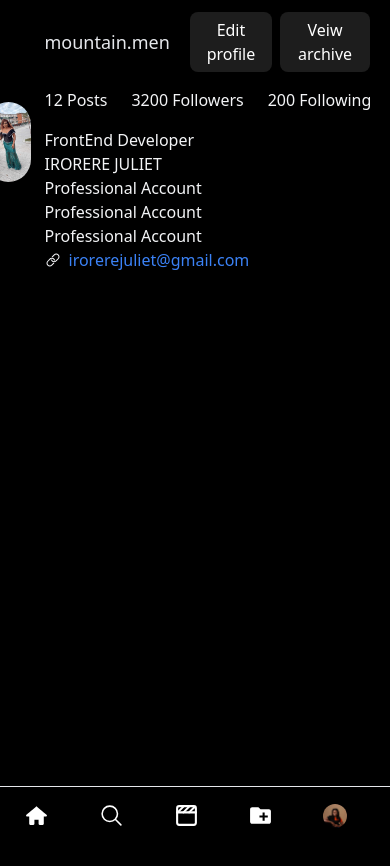
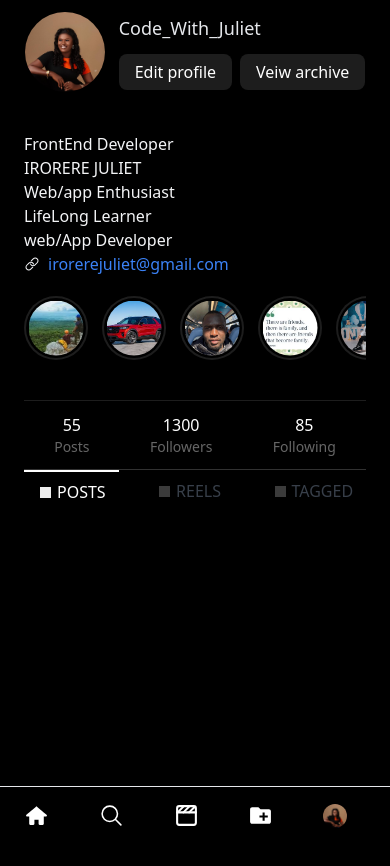
Before and after one commit to irorerejuliet/Instagram-website, a React (Vite) app: page /profile in a window 390 px wide. Shown: the top 866 px of the page. Built offline with nearby package versions, Linux system fonts and the light colour scheme; grey boxes are pictures that could not be loaded.

Commit message:
completed profilepage on mobile

```diff
--- a/src/Components/Main.jsx
+++ b/src/Components/Main.jsx
@@ -42,7 +42,7 @@ const Main= () => {
           <div className="flex items-start flex-col">
             <div className="flex items-center gap-x-5 mb-4">
               <Link to="/profile" className="text-lg text-gray-200 font-normal">
-                mountain.men
+              Code-With
               </Link>
               <div className="flex items-center gap-x-2">
                 <button className="bg-[#1d1d1d] rounded-lg px-4 py-1.5 text-base text-white font-normal hover:bg-[#2f2f2f] ease-out duration-150">
@@ -70,10 +70,10 @@ const Main= () => {
             </p>
             {/* Bio */}
             <p className="text-base text-gray-100 font-normal">
- <br />
-              IRORERE JULIET <br />
-              Business Strategist <br />
-              Chief Buider <br />
+               IRORERE JULIET <br />
+              Web Enthusiast <br />
+              LifeLong Learner <br />
+              web/App Developer <br />
             </p>
             {/* Links */}
             <p className="text-base text-gray-100 font-normal flex items-center gap-x-2">
--- a/src/Pages/MobileProfile.jsx
+++ b/src/Pages/MobileProfile.jsx
@@ -1,22 +1,44 @@
-import React from 'react'
+import React, { useState } from 'react'
 import { IoIosLink, IoIosSettings } from 'react-icons/io';
 import { Link } from 'react-router-dom';
+import { highlightData } from '../Components/Constants/HighlightData';
+import { LiaTableSolid } from 'react-icons/lia';
+import { RiCalendarEventFill, RiPriceTag2Fill } from 'react-icons/ri';
+import Posts from '../Components/Posts';
+import Tags from '../Components/Tags';
+import Reels from '../Components/Reels';
+import Tab from '../Components/Tab';
 
 const MobileProfile = () => {
+   const [activeTab, setActiveTab] = useState("posts");
+  const [isContentVisible, setContentVisible] = useState(true)
+
+
+    const handleTabClick = (tab) => {
+      setContentVisible(false);
+
+      // delay animation
+      setTimeout(() => {
+        setActiveTab(tab);
+        setContentVisible(true);
+      }, 300);
+    };
   return (
     <>
       <div className="w-full h-auto md:hidden block text-white">
+        {/* Your info section */}
         <div className="w-full h-auto flex items-center lg:gap-x-20 md:gap-x-16 sm:gap-x-12 gap-x-3.5 justify-center mb-10">
           <img
-            src="/images/ifueko.jpg"
+            src="/images/ProfilePictureMobile.jpg"
             alt="profile-img"
             className="rounded-full md:w-44 w-20  h-20 object-cover"
           />
-          <div className="flex items-start flex-col">
-            <div className="flex items-center gap-x-5 mb-4">
+          <div className="flex items-start flex-col gap-y-3">
+            {/* username */}
             <Link to="/profile" className="text-lg text-gray-200 font-normal">
-                mountain.men
+             Code_With_Juliet
             </Link>
+            {/* buttons */}
             <div className="flex items-center gap-x-2">
               <button className="bg-[#1d1d1d] rounded-lg px-4 py-1.5 text-base text-white font-normal hover:bg-[#2f2f2f] ease-out duration-150">
                 Edit profile
@@ -25,39 +47,94 @@ const MobileProfile = () => {
                 Veiw archive
               </button>
             </div>
-              <IoIosSettings size={20} className="text-white" />
           </div>
-            {/* Post, followes, following */}
-            <div className="flex items-center gap-x-6 mb-4">
-              <h6 className="text-base text-gray-100 font-normal">12 Posts</h6>
-              <Link to="/" className="text-base text-gray-100 font-normal">
-                3200 Followers
-              </Link>
-              <Link to="/" className="text-base text-gray-100 font-normal">
-                200 Following
-              </Link>
+          {/* for refrence use only */}
         </div>
-            {/* fullname */}
+        {/* Bio */}
         <p className="text-base text-gray-100 font-normal">
           FrontEnd Developer
         </p>
-            {/* Bio */}
         <p className="text-base text-gray-100 font-normal">
           IRORERE JULIET <br />
-              Professional Account <br />
-              Professional Account <br />
-              Professional Account <br />
+          Web/app Enthusiast <br />
+          LifeLong Learner <br />
+          web/App Developer <br />
         </p>
-            {/* Links */}
-            <p className="text-base text-gray-100 font-normal flex items-center gap-x-2">
+        {/* Link section */}
+        <p className="text-base text-gray-100 font-normal flex items-center gap-x-2 mb-5">
           <IoIosLink />
-              <Link
-                to="/"
-                className="text-blue-500 hover:underline font-medium"
-              >
+          <Link to="/" className="text-blue-500 hover:underline font-medium">
             irorerejuliet@gmail.com
           </Link>
         </p>
+        {/* Highlight section */}
+        <div className="w-full h-auto flex items-center gap-x-9 mb-10">
+          <div className=" w-full h-auto flex items-center gap-x-3.5 overflow-x-scroll">
+            {highlightData.map(({ id, image, username }) => (
+              <Link
+                to="/"
+                key={id}
+                className="flex items-center justify-between flex-col flex-shrink-0"
+              >
+                <div className="w-16 h-16 rounded-full object-cover p-[2px] bg-gradient-to-r from-[#1d1d1d] to-[#1d1d1d]">
+                  <img
+                    src={image}
+                    alt={username}
+                    className="rounded-full h-full w-full object-cover p-[2.5px] bg-black"
+                  />
+                  <p className="text-white text-sm mt-1">{username}</p>
+                </div>
+              </Link>
+            ))}
+          </div>
+        </div>
+        {/* Posts, followers, following */}
+        <div className="w-full h-auto flex items-center justify-around border-t border-t-[#1d1d1d]">
+          <div className="flex items-center flex-col py-3">
+            <h6 className="text-base text-white font-medium mb-0">55</h6>
+            <p className="text-sm text-white/40 font-thin">Posts</p>
+          </div>
+          <div className="flex items-center flex-col py-3">
+            <h6 className="text-base text-white font-medium mb-0">1300</h6>
+            <p className="text-sm text-white/40 font-thin">Followers</p>
+          </div>
+          <div className="flex items-center flex-col py-3">
+            <h6 className="text-base text-white font-medium mb-0">85</h6>
+            <p className="text-sm text-white/40 font-thin">Following</p>
+          </div>
+        </div>
+        {/* Post, Reels, Tagged section */}
+        <div className="w-full h-auto">
+          {/* tag section */}
+          <div className="w-full h-auto flex items-center justify-center gap-x-6 mb-4 border-t border-[#313131]">
+            <Tab
+              label="POSTS"
+              icon={<LiaTableSolid />}
+              isActive={activeTab === "posts"}
+              onclick={() => handleTabClick("posts")}
+            />
+            <Tab
+              label="REELS"
+              icon={<RiCalendarEventFill />}
+              isActive={activeTab === "reels"}
+              onclick={() => handleTabClick("reels")}
+            />
+            <Tab
+              label="TAGGED"
+              icon={<RiPriceTag2Fill />}
+              isActive={activeTab === "tag"}
+              onclick={() => handleTabClick("tagged")}
+            />
+          </div>
+          {/* Tab content section */}
+          <div
+            className={`mt-4 transition-opacity duration-300 ease-out ${
+              isContentVisible ? "opacity-100" : "opacity-0"
+            }`}
+          >
+            {activeTab === "posts" && <Posts />}
+            {activeTab === "reels" && <Reels />}
+            {activeTab === "tagged" && <Tags />}
           </div>
         </div>
       </div>
```
Also changed, not shown: public/images/ProfilePictureMobile.jpg (added). Lines whose indentation alone changed are shown as unchanged.
